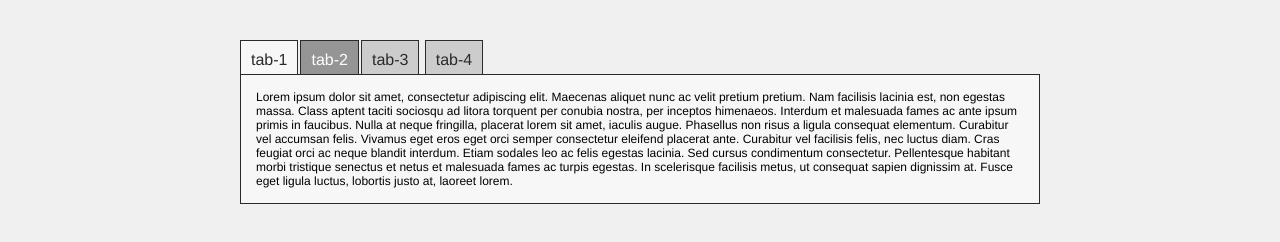
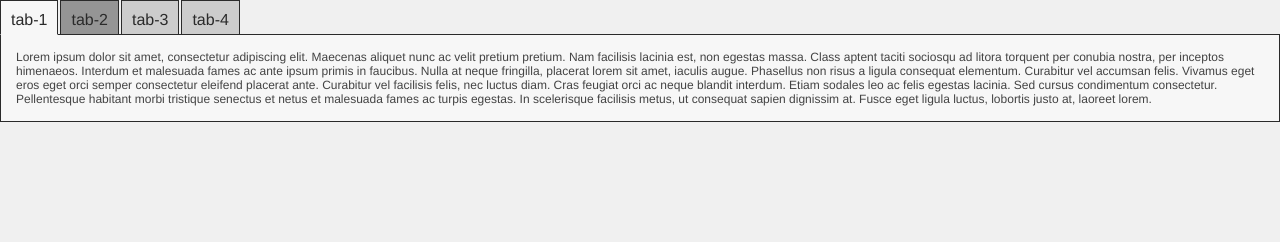
Before and after one commit to jekad/justTabs, a website: page examples/index.html in a window 1280 px wide. Drawn offline with Linux system fonts and the light colour scheme.

Commit message:
change tabs nav merkup, replace content div id on class

```diff
--- a/examples/css/justTabs.css
+++ b/examples/css/justTabs.css
@@ -22,12 +22,16 @@ a img,:link img,:visited img{
     font-family: Helvetica, Arial, sans-serif;
     background: #f0f0f0;
 }
-.page__tabs{
-    width: 800px;
-    margin: 40px auto 0;
+.just-tabs{
+    margin-bottom: -1px;
+}
+.just-tabs:after{
+    content: '';
+    display: table;
+    clear: both;
 }
 .nav__item{
-    display: inline-block;
+    float: left;
     margin-right: 2px;
 }
 .link_tabs{
@@ -36,28 +40,32 @@ a img,:link img,:visited img{
     text-align: center;
     font-size: 16px;
     border: 1px solid #2a2a2a;
-    border-bottom: none;
     text-decoration: none;
     color: #2a2a2a;
     background-color: #ccc;
 }
+.link_tabs:focus, .link_tabs:hover{
+    text-decoration: none;
+    color: #2a2a2a;
+}
 .link_tabs_active{
     color: #2a2a2a;
     background-color: #f7f7f7;
+    border-bottom: 1px solid #f7f7f7;
 }
 .link_tabs_disable{
     background-color: #959595;
-    color: #fff;
     cursor: default;
 }
 .content_tabs{
     padding: 15px;
     border: 1px solid #2a2a2a;
     background-color: #f7f7f7;
+    color: #434343;
 }
 .content__tab{
     display: none;
 }
-#tab-0{
+.tab-0{
     display: block;
 }
--- a/examples/index.html
+++ b/examples/index.html
@@ -17,28 +17,28 @@
         <ul class="just-tabs">
             <li class="nav__item">
                 <a class="link link_tabs link_tabs_active" href="#">tab-1</a>
-            </li
-            ><li class="nav__item">
+            </li>
+            <li class="nav__item">
                 <a class="link link_tabs link_tabs_disable" href="#">tab-2</a>
-            </li
-            ><li class="nav__item">
+            </li>
+            <li class="nav__item">
                 <a class="link link_tabs" href="#">tab-3</a>
             </li>
             <li class="nav__item">
-            <a class="link link_tabs" href="#">tab-4</a>
-        </li>
+                <a class="link link_tabs" href="#">tab-4</a>
+            </li>
         </ul>
         <div class="content_tabs">
-            <div class="content__tab" id="tab-0">
+            <div class="content__tab tab-0">
                 Lorem ipsum dolor sit amet, consectetur adipiscing elit. Maecenas aliquet nunc ac velit pretium pretium. Nam facilisis lacinia est, non egestas massa. Class aptent taciti sociosqu ad litora torquent per conubia nostra, per inceptos himenaeos. Interdum et malesuada fames ac ante ipsum primis in faucibus. Nulla at neque fringilla, placerat lorem sit amet, iaculis augue. Phasellus non risus a ligula consequat elementum. Curabitur vel accumsan felis. Vivamus eget eros eget orci semper consectetur eleifend placerat ante. Curabitur vel facilisis felis, nec luctus diam. Cras feugiat orci ac neque blandit interdum. Etiam sodales leo ac felis egestas lacinia. Sed cursus condimentum consectetur. Pellentesque habitant morbi tristique senectus et netus et malesuada fames ac turpis egestas. In scelerisque facilisis metus, ut consequat sapien dignissim at. Fusce eget ligula luctus, lobortis justo at, laoreet lorem.
             </div>
-            <div class="content__tab" id="tab-1">
+            <div class="content__tab tab-1">
                 Sed at diam in mi maximus consequat sed a mauris. Etiam vitae consequat odio. Ut metus quam, euismod vel tempus vitae, maximus sed nunc. Vivamus tortor magna, varius id sagittis non, suscipit dapibus leo. Aliquam erat volutpat. Mauris in risus ante. Vivamus malesuada, nisi euismod suscipit venenatis, dolor mi sollicitudin odio, eget tincidunt mi leo sed risus. Donec pellentesque varius neque a bibendum. Curabitur malesuada ut augue sit amet feugiat
             </div>
-            <div class="content__tab" id="tab-2">
+            <div class="content__tab tab-2">
                 Sed leo sem, tristique et ipsum quis, ultricies euismod ex. Maecenas feugiat condimentum condimentum. Ut cursus egestas metus, mattis interdum lorem tincidunt ut.
             </div>
-            <div class="content__tab" id="tab-3">
+            <div class="content__tab tab-3">
                 Sed cursus condimentum consectetur. Pellentesque habitant morbi tristique senectus et netus et malesuada fames ac turpis egestas. In scelerisque facilisis metus, ut consequat sapien dignissim at. Fusce eget ligula luctus, lobortis justo at, laoreet lorem.
             </div>
         </div>
--- a/examples/js/justTabs.js
+++ b/examples/js/justTabs.js
@@ -32,8 +32,8 @@
 
             function getCookie(name) {
                 var matches = document.cookie.match(new RegExp(
-                "(?:^|; )" + name.replace(/([\.$?*|{}\(\)\[\]\\\/\+^])/g, '\\$1') + "=([^;]*)"
-            ));
+                    "(?:^|; )" + name.replace(/([\.$?*|{}\(\)\[\]\\\/\+^])/g, '\\$1') + "=([^;]*)"
+                ));
                 return matches ? decodeURIComponent(matches[1]) : undefined;
             }
         },
@@ -51,7 +51,7 @@
             tabs.find('.just-tabs').find('.link_tabs').removeClass('link_tabs_active');
             tabs.find('.content_tabs').find('.content__tab').hide();
             $('[data-tab="' + index + '"]').addClass('link_tabs_active');
-            tabs.find('#' + 'tab-' + index).show();
+            tabs.find('.' + 'tab-' + index).show();
 
             document.cookie = 'justTabCurrent=' + index;
         },
@@ -71,7 +71,7 @@
         } else if ( typeof method === 'object' || ! method ) {
             return methods.init.apply( this, arguments );
         } else {
-            $.error( 'Метод ' +  method + ' не существует в jQuery.justTabs' );
+            $.error( 'Method ' +  method + ' don\'t exist in jQuery.justTabs' );
         }
     }
 })( jQuery );
--- a/src/css/justTabs.css
+++ b/src/css/justTabs.css
@@ -1,5 +1,13 @@
+.just-tabs{
+    margin-bottom: -1px;
+}
+.just-tabs:after{
+    content: '';
+    display: table;
+    clear: both;
+}
 .nav__item{
-    display: inline-block;
+    float: left;
     margin-right: 2px;
 }
 .link_tabs{
@@ -8,28 +16,32 @@
     text-align: center;
     font-size: 16px;
     border: 1px solid #2a2a2a;
-    border-bottom: none;
     text-decoration: none;
     color: #2a2a2a;
     background-color: #ccc;
 }
+.link_tabs:focus, .link_tabs:hover{
+    text-decoration: none;
+    color: #2a2a2a;
+}
 .link_tabs_active{
     color: #2a2a2a;
     background-color: #f7f7f7;
+    border-bottom: 1px solid #f7f7f7;
 }
 .link_tabs_disable{
     background-color: #959595;
-    color: #fff;
     cursor: default;
 }
 .content_tabs{
     padding: 15px;
     border: 1px solid #2a2a2a;
     background-color: #f7f7f7;
+    color: #434343;
 }
 .content__tab{
     display: none;
 }
-#tab-0{
+.tab-0{
     display: block;
 }
```
Also changed, not shown: src/js/justTabs.js (+4 -4 lines), README.md, dist/justTabs.css, dist/justTabs.js, dist/justTabs.min.js.
